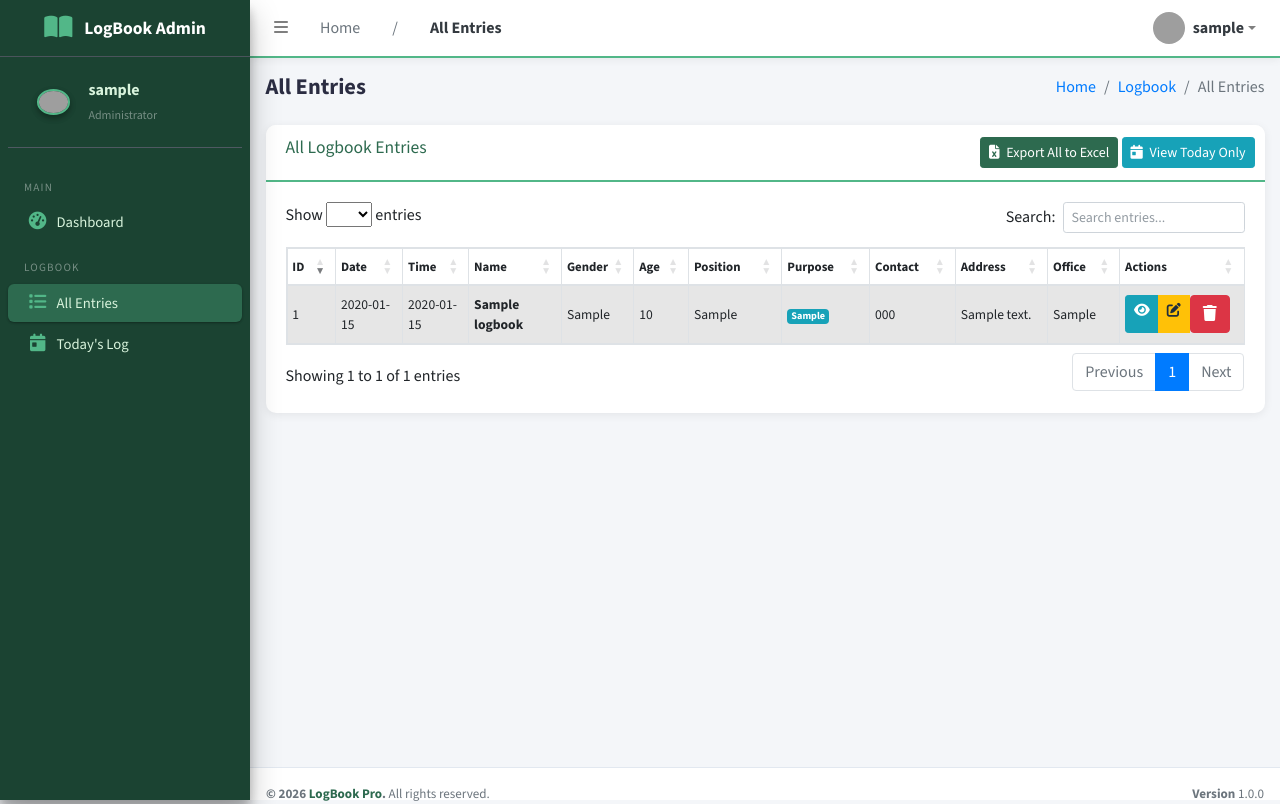
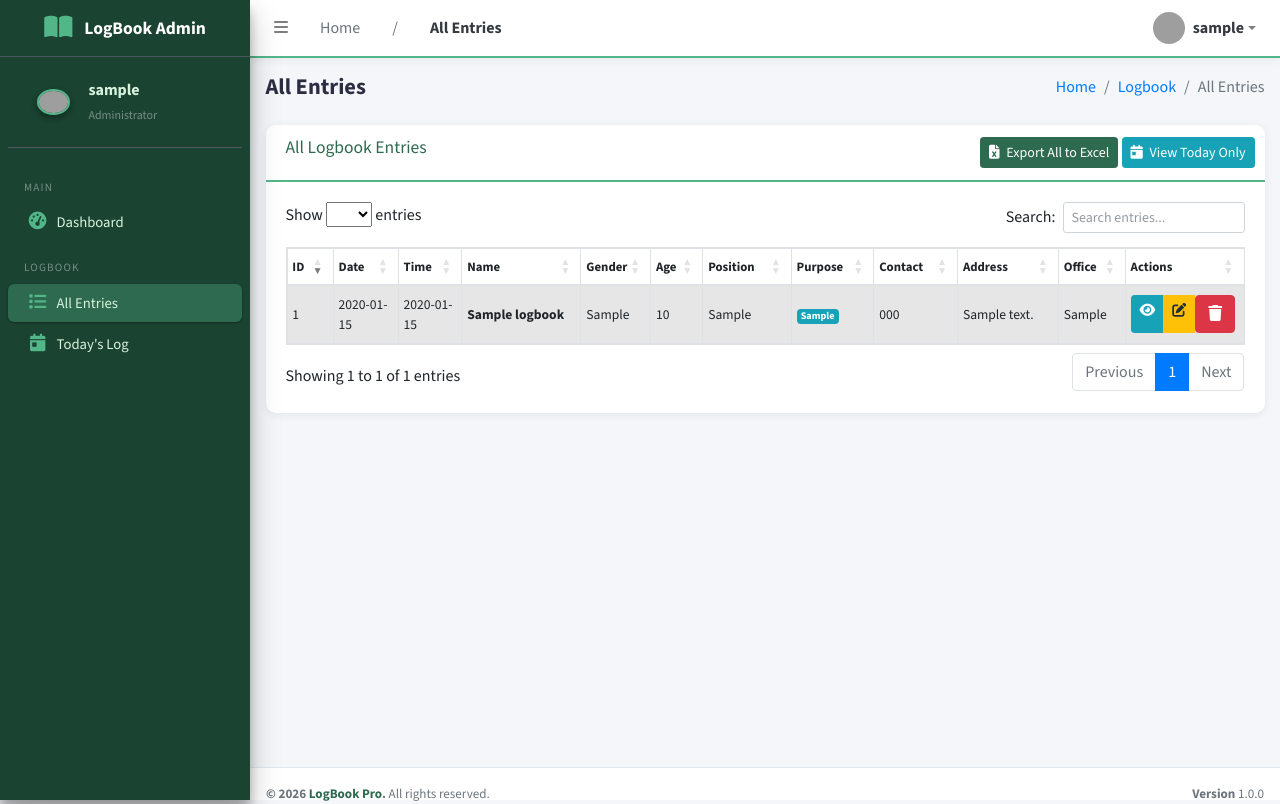
Before and after one commit to dal18/adii, a Flask app: page /admin/logbook in a window 1280 px wide. Run offline with Flask 3, Linux system fonts and the light colour scheme; the visitor is signed in with stand-in values (Sample User, id 1); tables that the repository leaves empty hold one stand-in row (values such as "Sample post"); some libraries are stand-ins or nearby versions; grey boxes are pictures that could not be loaded.

Commit message:
Optimize table column widths and add text truncation for better fit

```diff
--- a/templates/admin/logbook/index.html
+++ b/templates/admin/logbook/index.html
@@ -26,18 +26,31 @@
     padding: 0.5rem 0.3rem;
     vertical-align: middle;
 }
-.data-table th:nth-child(1) { width: 50px; } /* ID */
-.data-table th:nth-child(2) { width: 80px; } /* Date */
-.data-table th:nth-child(3) { width: 70px; } /* Time */
-.data-table th:nth-child(4) { width: 150px; } /* Name */
-.data-table th:nth-child(5) { width: 60px; } /* Gender */
-.data-table th:nth-child(6) { width: 50px; } /* Age */
-.data-table th:nth-child(7) { width: 120px; } /* Position */
-.data-table th:nth-child(8) { width: 100px; } /* Purpose */
-.data-table th:nth-child(9) { width: 100px; } /* Contact */
+.data-table td:nth-child(4) {
+    max-width: 120px;
+    white-space: nowrap;
+    overflow: hidden;
+    text-overflow: ellipsis;
+}
+.data-table td:nth-child(7),
+.data-table td:nth-child(10) {
+    max-width: 120px;
+    white-space: nowrap;
+    overflow: hidden;
+    text-overflow: ellipsis;
+}
+.data-table th:nth-child(1) { width: 40px; } /* ID */
+.data-table th:nth-child(2) { width: 70px; } /* Date */
+.data-table th:nth-child(3) { width: 60px; } /* Time */
+.data-table th:nth-child(4) { width: 120px; } /* Name */
+.data-table th:nth-child(5) { width: 50px; } /* Gender */
+.data-table th:nth-child(6) { width: 40px; } /* Age */
+.data-table th:nth-child(7) { width: 100px; } /* Position */
+.data-table th:nth-child(8) { width: 80px; } /* Purpose */
+.data-table th:nth-child(9) { width: 90px; } /* Contact */
 .data-table th:nth-child(10) { width: 120px; } /* Address */
-.data-table th:nth-child(11) { width: 80px; } /* Office */
-.data-table th:nth-child(12) { width: 120px; } /* Actions */
+.data-table th:nth-child(11) { width: 60px; } /* Office */
+.data-table th:nth-child(12) { width: 100px; } /* Actions */
 </style>
 <div class="card">
     <div class="card-header">
```
